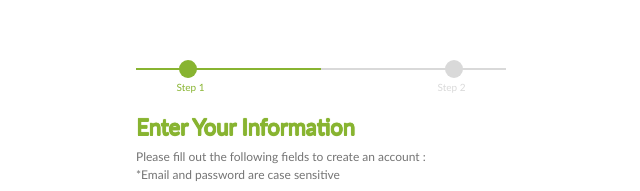
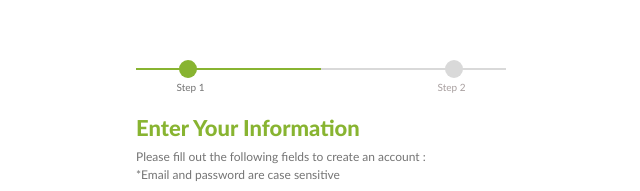
Before and after one commit to ming0955/Siup-up-form-v1, a React (Create React App) app: page / in a window 1280 px wide. Shown: the part 105-296 px from the top of the page, without its empty margins (319-959 px from the left). Built offline with nearby package versions, Linux system fonts and the light colour scheme.

Commit message:
add lato black

```diff
--- a/public/index.html
+++ b/public/index.html
@@ -36,6 +36,12 @@
       }
 
       @font-face {
+        font-family: 'latoblack';
+        src: url('/fonts/Lato-Black.woff') format('woff');
+        font-style: normal;
+      }
+
+      @font-face {
         font-family: 'roboto';
         src: url('/fonts/Roboto-Regular.woff') format('woff');
         font-style: normal;
--- a/src/components/SignUpForm/Steps.tsx
+++ b/src/components/SignUpForm/Steps.tsx
@@ -14,7 +14,7 @@ export const Steps = ({ currentStep, firstColor, secondColor }: IStepProps) => {
       {arr.map((i) => (
         <StepWrapper key={i}>
           <SteperLine active={currentStep >= i} stepNum={i} firstColor={firstColor} secondColor={secondColor} />
-          <StepNum active={currentStep >= i} stepNum={i}>{`Step ${i}`}</StepNum>
+          <StepNum active={currentStep >= i} stepNum={i} sucess={currentStep === 2 && i === 1}>{`Step ${i}`}</StepNum>
         </StepWrapper>
       ))}
     </StepContainer>
--- a/src/components/SignUpForm/styles.ts
+++ b/src/components/SignUpForm/styles.ts
@@ -55,8 +55,8 @@ export const StepNum = styled.span<IStep>`
   font-family: 'Lato';
   right: ${(props) => (props.stepNum === 1 ? '63%' : 'unset')};
   left: ${(props) => (props.stepNum === 2 ? '63%' : 'unset')};
-  color: ${(props) =>
-    props.active ? props.firstColor || SF_FormColor.PRIMARY : props.secondColor || SF_FormColor.SECONDARY};
+  color: ${(props) => (props.active ? SF_FormColor.TEXTACTIVE : SF_FormColor.TEXTCOLOR)};
+  color: ${(props) => props.sucess && SF_FormColor.PRIMARY};
 `
 
 export const FormContainer = styled.div`
@@ -76,14 +76,12 @@ export const HeaderContainer = styled.div`
 export const HeadingTitle = styled.p`
   display: flex;
   font-style: normal;
-  font-weight: bold;
+  /* font-weight: bold; */
   font-size: 22px;
   line-height: 26px;
   color: ${SF_FormColor.PRIMARY};
   margin: 10px 0 7px;
-  font-family: 'lato';
-  text-shadow: 0px 1px 0px ${SF_FormColor.PRIMARY}, 0px 0px 1px ${SF_FormColor.PRIMARY},
-    0px 0px 0px ${SF_FormColor.PRIMARY};
+  font-family: 'latoblack';
 `
 
 export const SubCaption = styled.p`
--- a/src/components/SignUpForm/types.ts
+++ b/src/components/SignUpForm/types.ts
@@ -33,6 +33,7 @@ export interface IStep {
   stepNum?: number
   firstColor?: string
   secondColor?: string
+  sucess?: boolean
 }
 
 export interface IFieldsStyleProps {
```
Also changed, not shown: public/fonts/Lato-Black.woff (added).
